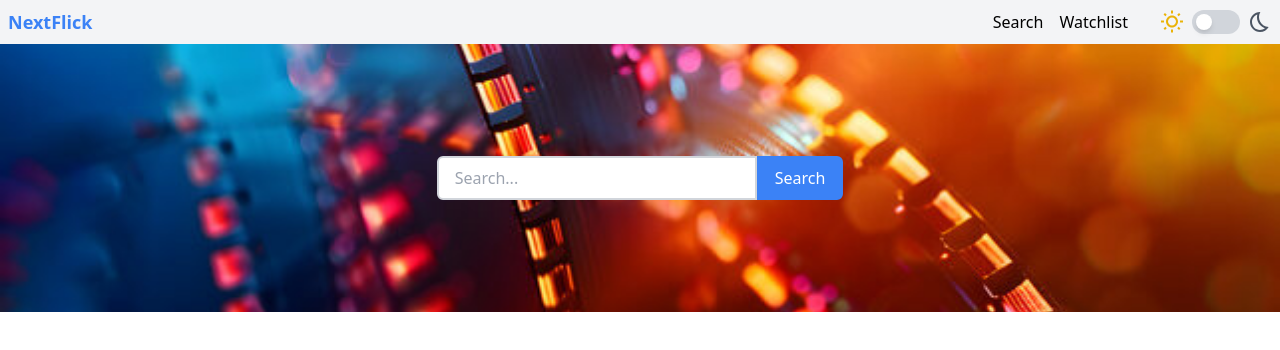
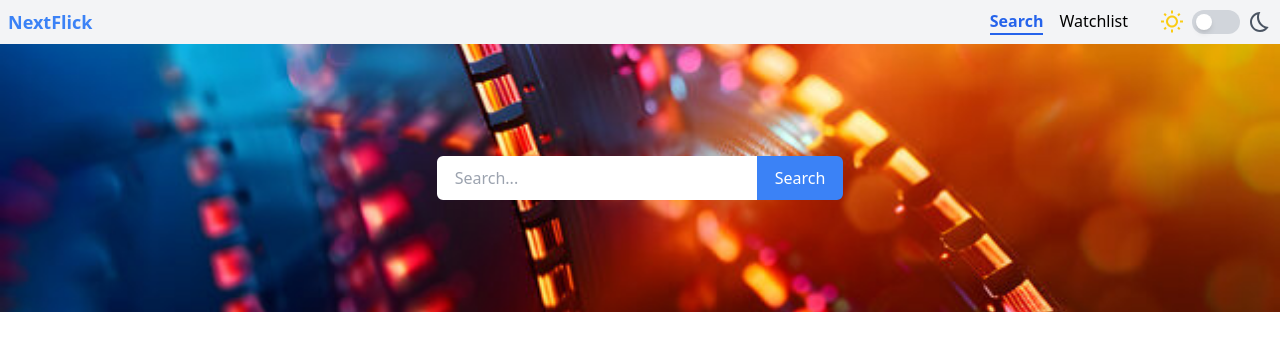
Before and after one commit to Cam96stanley/movie-app, a React (Vite) app: page / in a window 1280 px wide. Shown: the top 350 px of the page. Built offline with nearby package versions, Linux system fonts and the light colour scheme.

Commit message:
Moved logic for darkmode into App.js
created active classes for links, added darkmode
styles for searchbar and header.

```diff
--- a/src/App.jsx
+++ b/src/App.jsx
@@ -22,7 +22,12 @@ function App() {
     <>
       <Router>
         <Routes>
-          <Route path="/" element={<Header handleToggle={toggleDarkMode} />}>
+          <Route
+            path="/"
+            element={
+              <Header handleToggle={toggleDarkMode} darkMode={darkMode} />
+            }
+          >
             <Route index element={<Home />} />
           </Route>
         </Routes>
--- a/src/components/Header.jsx
+++ b/src/components/Header.jsx
@@ -6,24 +6,30 @@ import BedtimeOutlinedIcon from "@mui/icons-material/BedtimeOutlined";
 export default function Header({ handleToggle, darkMode }) {
   return (
     <>
-      <div className="p-2 flex justify-between items-center bg-gray-100 dark:bg-gray-800 text-black dark:text-white">
+      <div className="p-2 flex justify-between items-center bg-gray-100 dark:bg-neutral-950 text-black dark:text-white">
         {/* Left side */}
-        <p className="text-lg font-bold text-blue-500">NextFlick</p>
+        <p className="text-lg font-bold text-blue-500 dark:text-red-600">
+          NextFlick
+        </p>
 
         {/* Right side */}
         <div className="flex items-center space-x-8">
           {/* Links */}
           <div className="flex space-x-4">
             <NavLink
-              to="#"
+              to="/"
               end
-              className="hover:text-blue-500 dark:hover:text-blue-300 transition-colors"
+              className={({ isActive }) =>
+                isActive ? "active-link" : "default-link"
+              }
             >
               Search
             </NavLink>
             <NavLink
-              to="#"
-              className="hover:text-blue-500 dark:hover:text-blue-300 transition-colors"
+              to="/watchlist"
+              className={({ isActive }) =>
+                isActive ? "active-link" : "default-link"
+              }
             >
               Watchlist
             </NavLink>
@@ -31,7 +37,7 @@ export default function Header({ handleToggle, darkMode }) {
 
           {/* Toggle Switch */}
           <div className="flex items-center space-x-2">
-            <WbSunnyOutlinedIcon className="text-yellow-500 dark:text-gray-400" />
+            <WbSunnyOutlinedIcon className="text-yellow-400 dark:text-gray-400" />
             <button
               onClick={handleToggle}
               className="w-12 h-6 flex items-center bg-gray-300 dark:bg-gray-600 rounded-full p-1"
@@ -42,7 +48,7 @@ export default function Header({ handleToggle, darkMode }) {
                 } transition-transform`}
               ></div>
             </button>
-            <BedtimeOutlinedIcon className="text-gray-600 dark:text-yellow-300" />
+            <BedtimeOutlinedIcon className="text-gray-600 dark:text-red-600" />
           </div>
         </div>
       </div>
--- a/src/components/SearchBar.jsx
+++ b/src/components/SearchBar.jsx
@@ -3,12 +3,12 @@ export default function SearchBar() {
     <div className="flex items-center justify-center p-28">
       <div className="flex">
         <input
-          className="w-80 px-4 border-2 border-r-none border-gray-300 text-blue-500 font-md rounded-l-md focus:outline-none focus:border-blue-500"
+          className="w-80 px-4 border-2 border-r-none border-white text-blue-500 font-md rounded-l-md focus:outline-none focus:border-blue-500 dark:bg-neutral-950 dark:border-neutral-950 dark:text-white dark:focus:outline-none dark:focus:border-red-600"
           placeholder="Search..."
           id="search"
           type="text"
         />
-        <button className="px-4 py-2 bg-blue-500 text-white border-2 border-blue-500 rounded-r-md hover:bg-blue-600 transition-colors">
+        <button className="px-4 py-2 bg-blue-500 text-white border-2 border-blue-500 rounded-r-md hover:bg-blue-600 transition-colors dark:bg-red-600 dark:border-red-600">
           Search
         </button>
       </div>
--- a/src/index.css
+++ b/src/index.css
@@ -1,3 +1,11 @@
 @tailwind base;
 @tailwind components;
 @tailwind utilities;
+
+.default-link {
+  @apply hover:text-blue-500 dark:hover:text-red-600 transition-colors;
+}
+
+.active-link {
+  @apply text-blue-600 border-b-2 font-bold border-blue-600 dark:text-red-600 dark:border-b-2 dark:border-red-600;
+}
```
Also changed, not shown: eslint.config.js (+29 -17 lines).
